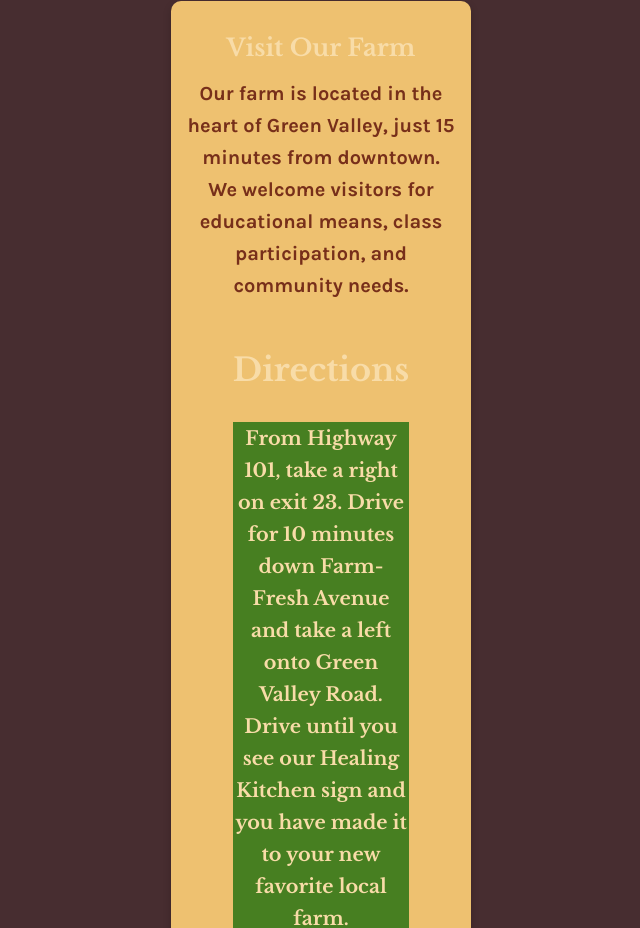
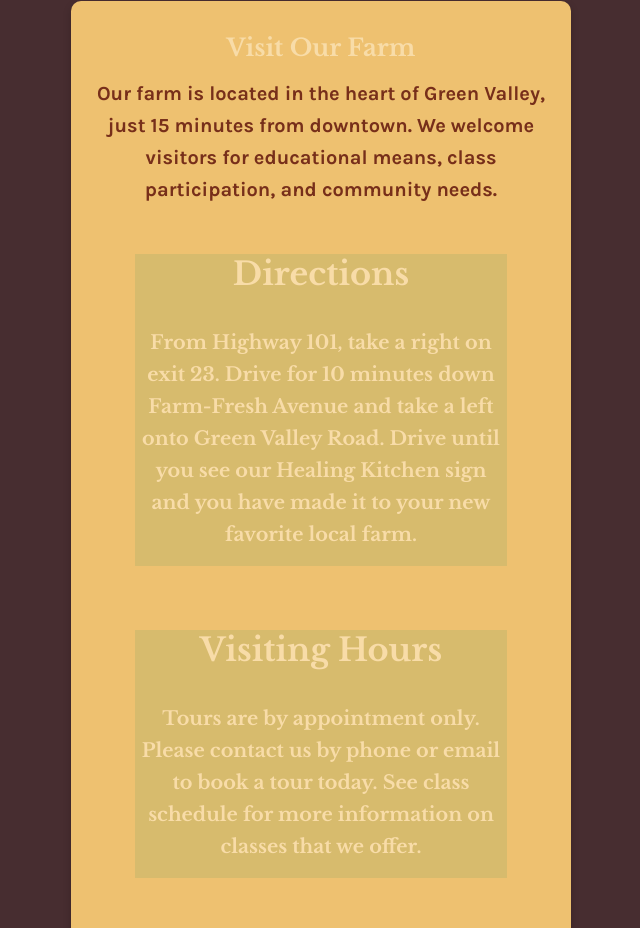
Before and after one commit to kconley99/root, a plain HTML site: page the-healing-kitchen/contact-us.html in a window 1280 px wide. Shown: the part 1332-2260 px from the top of the page, without its empty margins (319-959 px from the left). Drawn offline with nearby package versions, Linux system fonts and the light colour scheme; files whose address does not match are found by name.

Commit message:
fixed for now

```diff
--- a/the-healing-kitchen/contact-us.html
+++ b/the-healing-kitchen/contact-us.html
@@ -104,11 +104,11 @@
         <h2>Visit Our Farm</h2>
         <p>Our farm is located in the heart of Green Valley, just 15 minutes from downtown. We welcome visitors for educational means, class participation, and community needs.</p>
         <div class="flex-container">
-            <div class="flex-item">
+            <div class="flex-item bg-color">
                 <h3>Directions</h3>
                 <p>From Highway 101, take a right on exit 23. Drive for 10 minutes down Farm-Fresh Avenue and take a left onto Green Valley Road. Drive until you see our Healing Kitchen sign and you have made it to your new favorite local farm.</p>
             </div>
-            <div class="flex-item">
+            <div class="flex-item bg-color">
                 <h3>Visiting Hours</h3>
                 <p>Tours are by appointment only. Please contact us by phone or email to book a tour today. See class schedule for more information on classes that we offer.</p>
             </div>
--- a/the-healing-kitchen/css/styles.css
+++ b/the-healing-kitchen/css/styles.css
@@ -373,7 +373,7 @@ h2 {
     color: var(--accent);
     border-radius: 10px;
     padding: 1rem;
-    width: 300px;
+    width: 500px;
     text-align: center;
     box-shadow: 0 4px 8px rgba(0, 0, 0, 0.2);
     display: flex;
@@ -410,6 +410,10 @@ h2 {
     align-items: center;
     gap: 2rem;
     padding: 2rem;
+}
+
+.bg-color {
+    background-color: rgba(194, 182, 107, 0.5);
 }
 
 /*Menu Page Styles */
@@ -556,10 +560,6 @@ input {
     height: 2rem;
 }
 
-.flex-item p {
-    background-color: rgba(0, 100, 0, 0.7);
-}
-
 /* Mobile */
 @media screen and (max-width: 340px){
 
```
Also changed, not shown: the-healing-kitchen/mission.html (+1 -1 lines).
